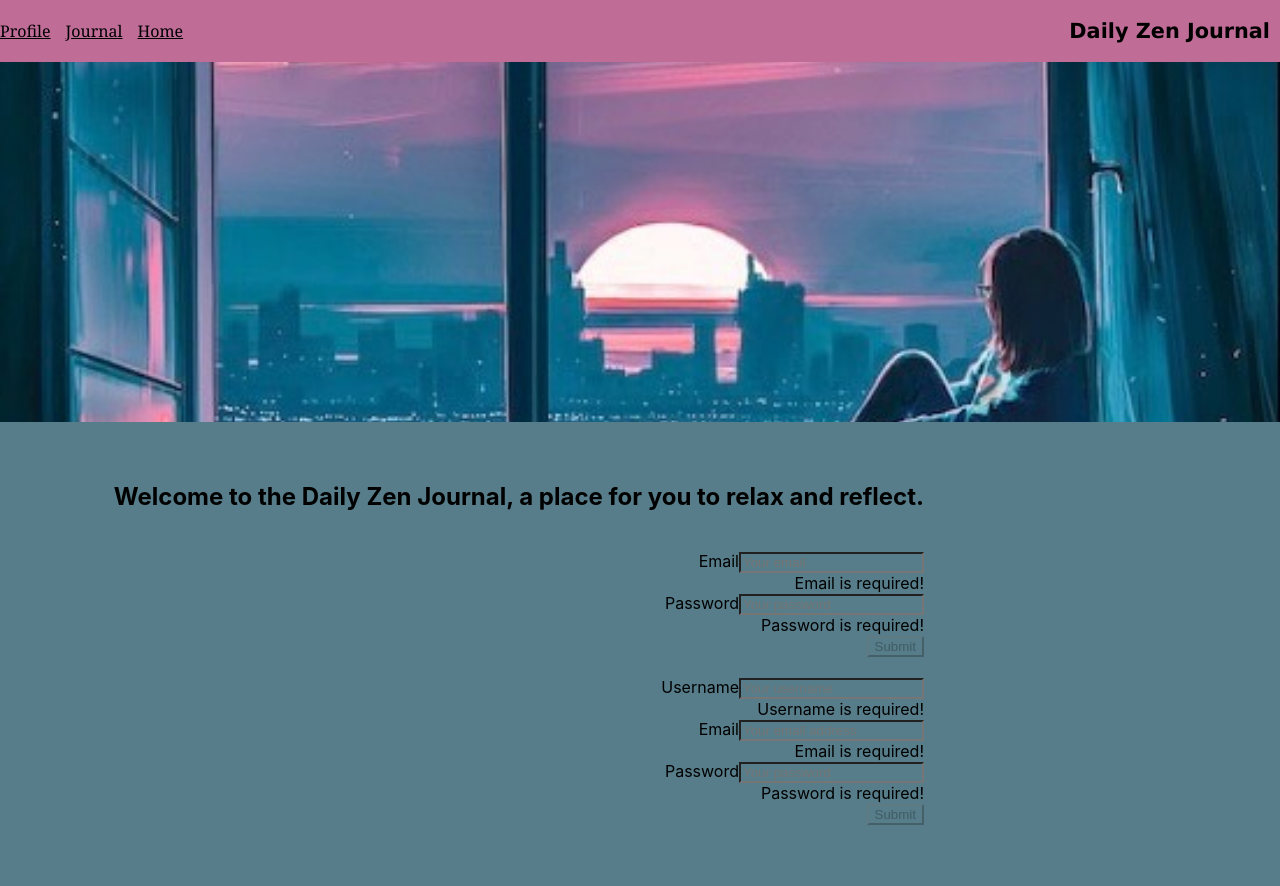
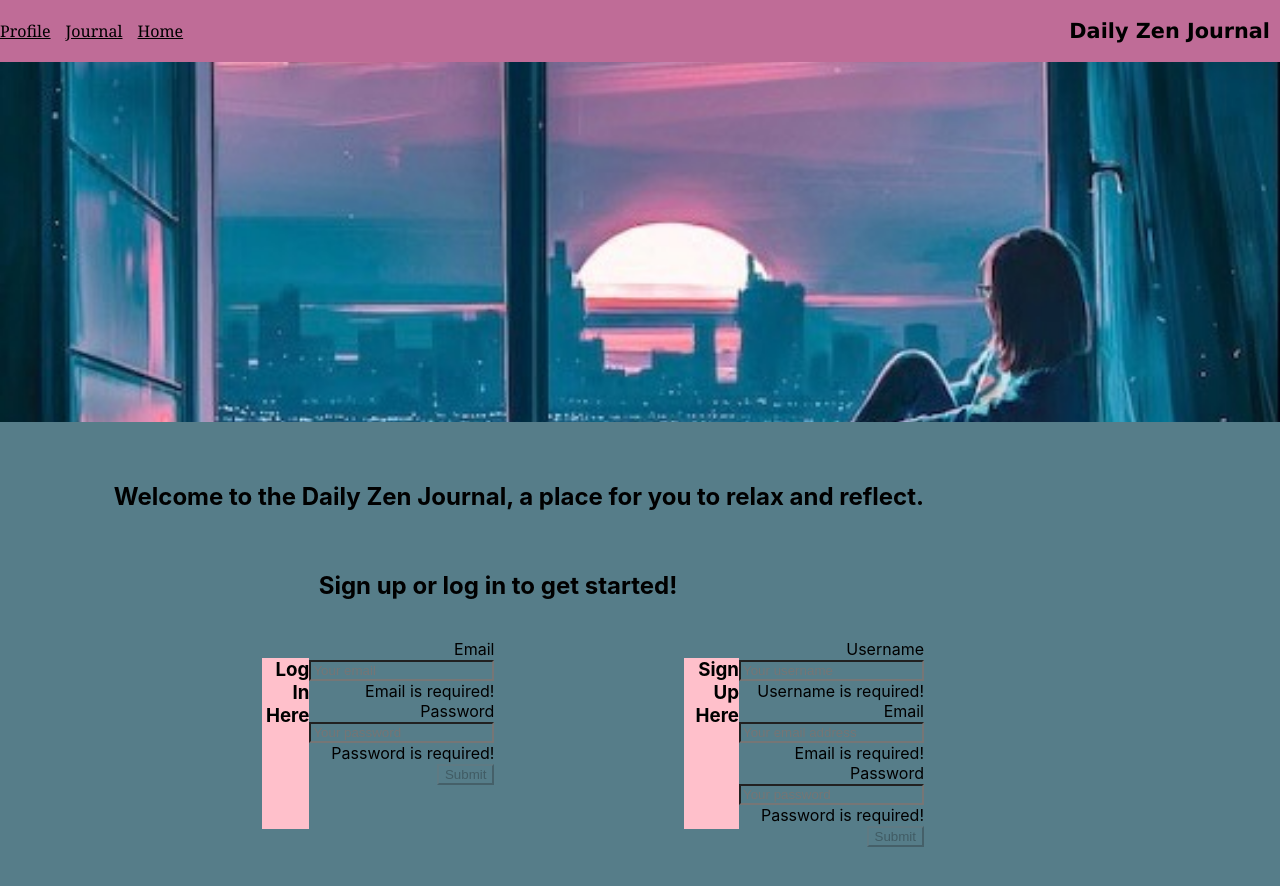
Before and after one commit to mrott0397/daily-zen-journal, a React (Create React App) app in the folder client/: page / in a window 1280 px wide. Shown: the top 886 px of the page. Built offline with nearby package versions, Linux system fonts and the light colour scheme.

Commit message:
formatting css for homepage

```diff
--- a/client/src/components/Homepage.js
+++ b/client/src/components/Homepage.js
@@ -3,6 +3,7 @@ import React from "react";
 import LoginForm from "./Logincard";
 import Header from "./Header";
 import SignupForm from "./SignupForm";
+import './homepage.css'
 
 function Homepage() {
   return (
@@ -11,9 +12,17 @@ function Homepage() {
     <h1>Welcome to the Daily Zen Journal, a place for you to relax and reflect.
     </h1>
     <br />
+    <h2 style={{ textAlign: 'center'}}>Sign up or log in to get started!</h2>
+    <br />
+    <div className = "form-container">
+    <div className = "form-wrapper" />
+    <h3 style ={{ backgroundColor: 'pink'}}>Log In Here</h3>
     <LoginForm />
-    <br />
+    <div />
+    <div className = "form-wrapper" />
+    <h3 style ={{ backgroundColor: 'pink'}}>Sign Up Here</h3>
     <SignupForm />
+  </div>
   </div>
   );
 }
--- /dev/null
+++ b/client/src/components/homepage.css
@@ -0,0 +1,18 @@
+.form-container {
+    display: flex;
+    justify-content: space-between;
+  }
+
+  .form-container .form-wrapper {
+    flex-basis: 48%; /* Adjust the width as needed */
+  }
+
+  .h2 {
+    text-align: center;
+    font-size: 2rem;
+    margin: 1rem 0;
+  }
+
+  .h3 {
+    background-color: pink;
+  }
```
